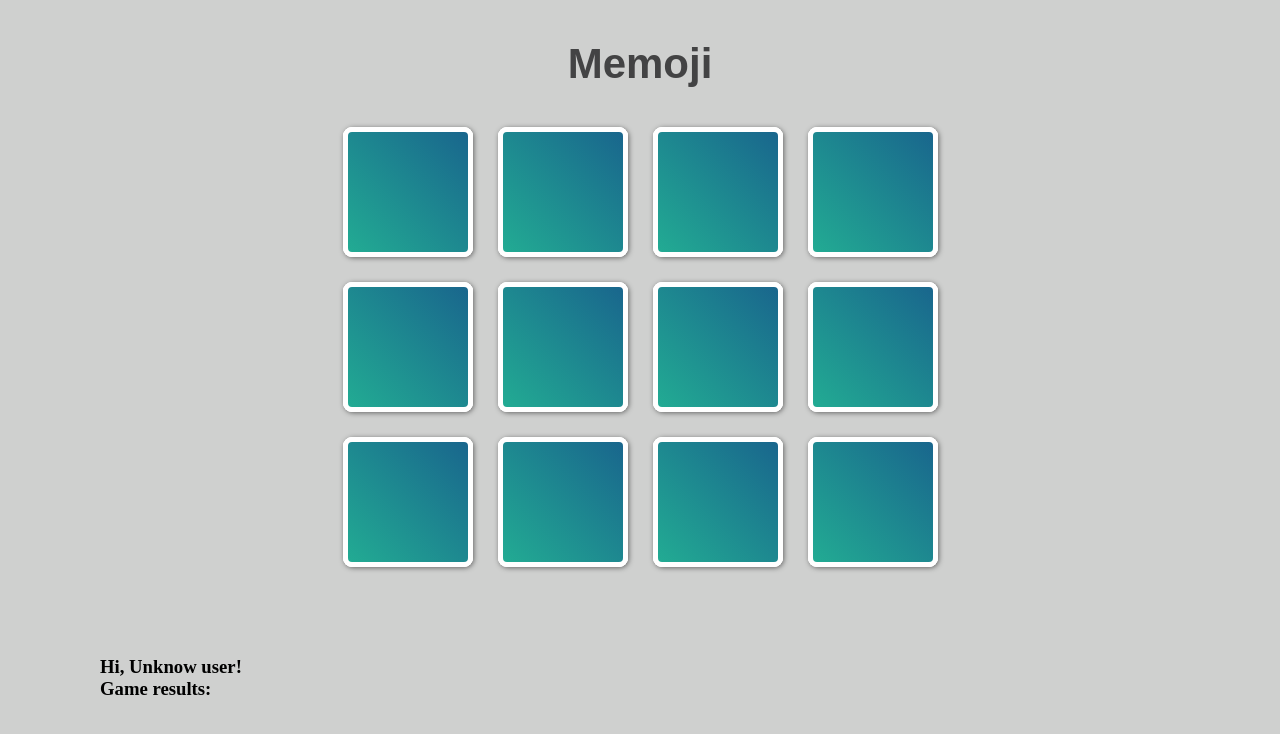
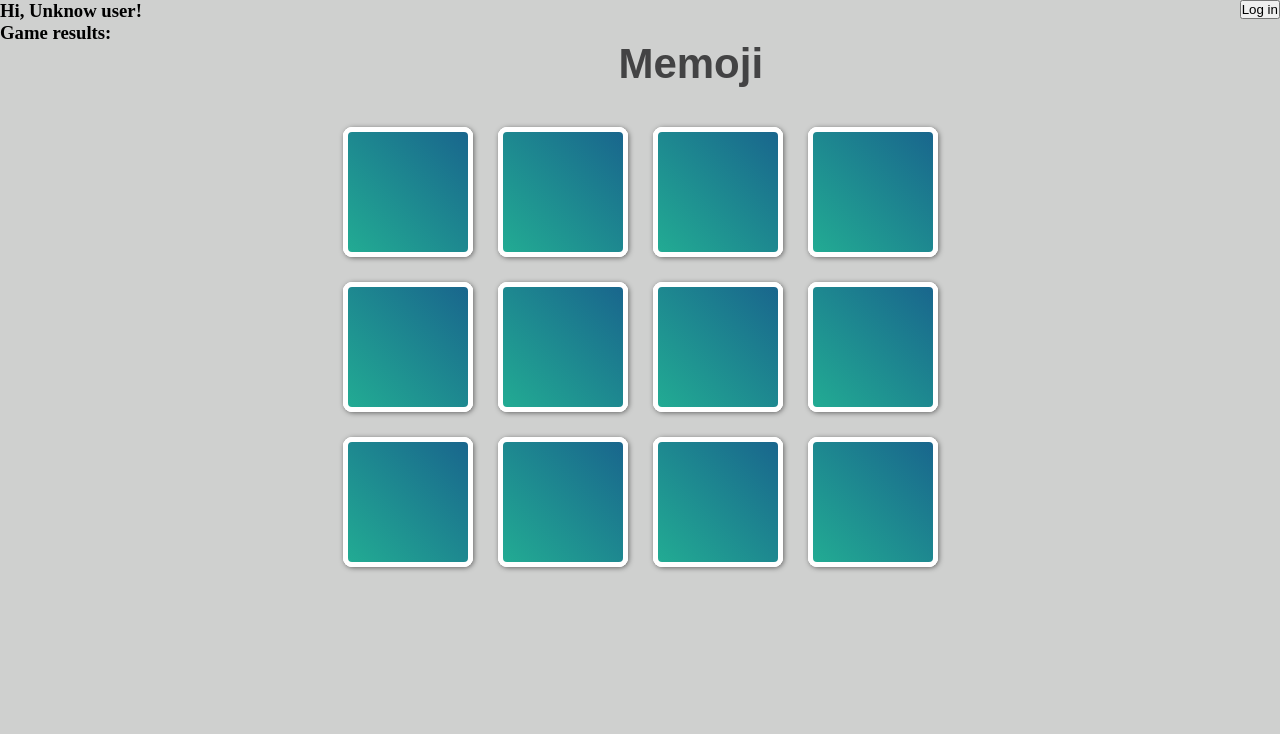
Before and after one commit to kachid/memoji-app, a Vue app: page / in a window 1280 px wide. Shown: the top 734 px of the page. Built offline with nearby package versions, Linux system fonts and the light colour scheme.

Commit message:
add button login

```diff
--- a/public/index.html
+++ b/public/index.html
@@ -11,9 +11,6 @@
     <noscript>
       <strong>We're sorry but memoji-app doesn't work properly without JavaScript enabled. Please enable it to continue.</strong>
     </noscript>
-    <header>
-        <h1>Memoji</h1>
-    </header>
     <div id="app"></div>
     <!-- built files will be auto injected -->
   </body>
--- a/src/App.vue
+++ b/src/App.vue
@@ -1,5 +1,22 @@
 <template>
     <div id="wrap">
+        <header>
+            <UserInfo
+               :msgTime="complitedTime"
+            >
+                <h3 slot="welcome">Hi, {{userID}}!</h3>
+                <h4 slot="results"
+                    v-for="(result, i) in this.complitedGames"
+                    :key="i"
+                    >
+                    {{i}}: - {{result}} seconds
+                </h4>
+            </UserInfo>
+            <h1>Memoji</h1>
+            <div class="wrapper-button">
+                <button type="button" name="button">Log in</button>
+            </div>
+        </header>
         <section>
             <MainField
                 v-for="(card, i) in cards"
@@ -20,22 +37,13 @@
              :rightPairs="rightPairs"
              >
          </Timer>
-         <UserInfo
-            :msgTime="complitedTime"
-         >
-             <h3 slot="welcome">Hi, {{userID}}!</h3>
-             <h4 slot="results"
-                 v-for="(result, i) in this.complitedGames"
-                 :key="i"
-                 >
-                 {{i}}: - {{result}} seconds
-             </h4>
-         </UserInfo>
+
          <Modal v-if="showModal"
                 @close="closeWindow"
                 :message="msgBtn"
          >
             <h3 slot="header">You {{headerPopup}}!</h3>
+            <h3 slot="body">{{userID}}, you completed this game in {{complitedTime}} seconds</h3>
         </Modal>
     </div>
 </template>
@@ -179,6 +187,11 @@ body {
     background-color: #CFD0CF;
 }
 
+header {
+    display: flex;
+    justify-content: space-around;
+}
+
 header h1 {
     margin: 40px auto;
     text-align: center;
--- a/src/components/UserInfo.vue
+++ b/src/components/UserInfo.vue
@@ -33,8 +33,11 @@ export default {
 <!-- Add "scoped" attribute to limit CSS to this component only -->
 <style scoped>
 .user-wrapper {
-    position: fixed;
-    bottom: 100px;
-    left: 100px;
+    display: flex;
+    flex-direction: column;
+}
+header {
+    display: flex;
+    flex-direction: column;
 }
 </style>
```
